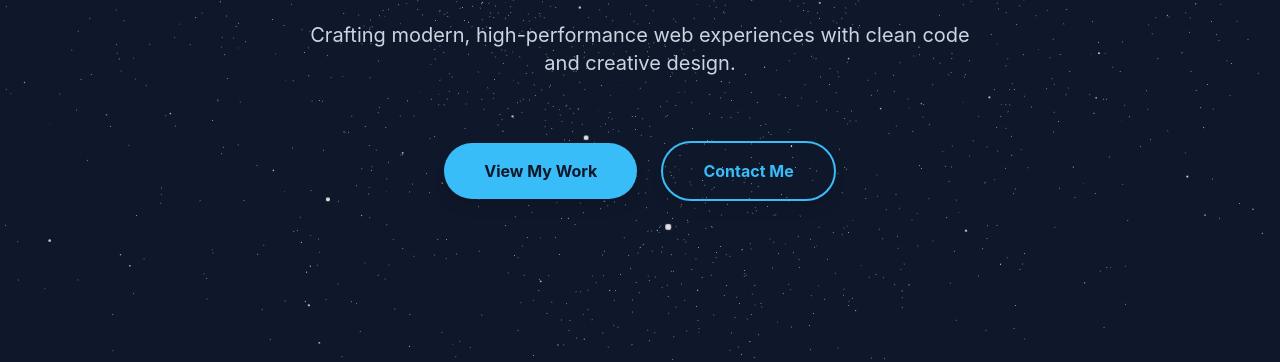
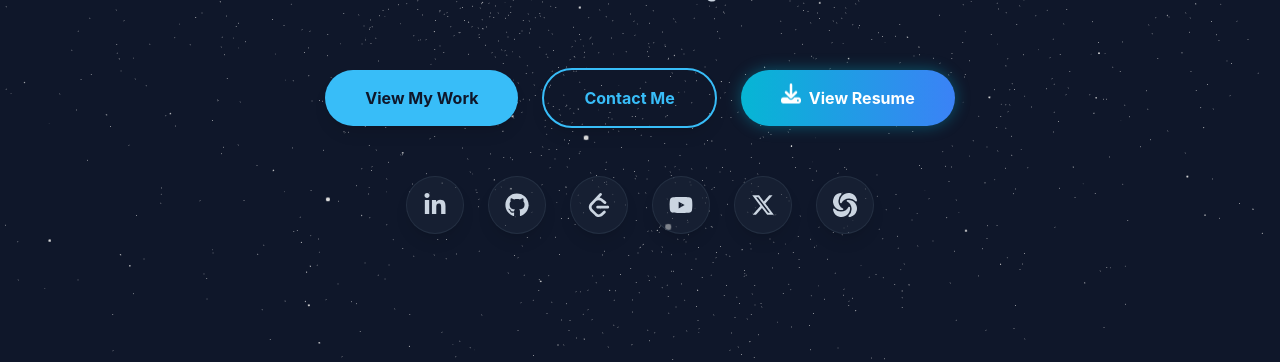
Before and after one commit to Jivan-Patel/Portfolio, a React (Vite) app: page / in a window 1280 px wide. Shown: the part 429-791 px from the top of the page. Built offline with nearby package versions, Linux system fonts and the light colour scheme; no server answers.

Commit message:
Resume and the links of my various platform added into hero section

```diff
--- a/src/components/sections/Hero.jsx
+++ b/src/components/sections/Hero.jsx
@@ -5,6 +5,8 @@ import gsap from "gsap";
 import { useGSAP } from "@gsap/react";
 import { ScrollTrigger } from "gsap/ScrollTrigger";
 import { Link } from "react-scroll";
+import { FaLinkedinIn, FaGithub, FaYoutube, FaXTwitter, FaDownload } from "react-icons/fa6";
+import { SiLeetcode, SiSololearn } from "react-icons/si";
 
 gsap.registerPlugin(ScrollTrigger);
 
@@ -13,6 +15,7 @@ const Hero = () => {
     const contentRef = useRef(null);
     const buttonsRef = useRef(null);
     const blobRef = useRef(null);
+    const socialsRef = useRef(null);
 
     useGSAP(() => {
         // Entrance animations
@@ -102,6 +105,48 @@ const Hero = () => {
                     >
                         Contact Me
                     </Link>
+                    <a
+                        href="https://drive.google.com/file/d/15oqTGJwdIWqwDIfnhjtxeyANAh1j3yvO/view?usp=drive_link"
+                        target="_blank"
+                        className="w-full sm:w-auto flex items-center justify-center gap-2 bg-gradient-to-r from-cyan-500 to-blue-500 text-white font-bold px-10 py-4 rounded-full hover:from-cyan-400 hover:to-blue-400 transition-all shadow-[0_0_15px_rgba(6,182,212,0.4)] hover:shadow-[0_0_25px_rgba(6,182,212,0.8)] cursor-pointer text-center scale-100 hover:-translate-y-1 duration-300"
+                    >
+                        <FaDownload className="text-xl animate-bounce" />
+                        View Resume
+                    </a>
+                </div>
+
+                {/* Social Links */}
+                <div
+                    ref={socialsRef}
+                    className="flex flex-wrap items-center justify-center gap-4 sm:gap-6 mt-12 pb-10"
+                >
+                    {[
+                        { icon: FaLinkedinIn, url: "https://www.linkedin.com/in/patel-jivan", name: "LinkedIn", color: "hover:text-[#0a66c2]" },
+                        { icon: FaGithub, url: "https://github.com/Jivan-Patel", name: "GitHub", color: "hover:text-white" },
+                        { icon: SiLeetcode, url: "https://leetcode.com/u/patel_jivan/", name: "LeetCode", color: "hover:text-[#ffa116]" },
+                        { icon: FaYoutube, url: "https://www.youtube.com/@PatelJivan-07", name: "YouTube", color: "hover:text-[#ff0000]" },
+                        { icon: FaXTwitter, url: "https://x.com/JivanPatel76913", name: "X", color: "hover:text-white" },
+                        { icon: SiSololearn, url: "https://www.sololearn.com/en/profile/35598716", name: "SoloLearn", color: "text-[#1195aa]" },
+                    ].map((item, index) => {
+                        const Icon = item.icon;
+                        return (
+                            <a
+                                key={index}
+                                href={item.url}
+                                target="_blank"
+                                rel="noopener noreferrer"
+                                className={`relative group p-3 sm:p-4 rounded-full bg-slate-800/50 text-slate-300 transition-all duration-300 hover:-translate-y-2 hover:bg-slate-800 hover:${item.color} shadow-lg hover:shadow-[0_0_15px_currentColor] border border-slate-700/50 hover:border-currentColor/50 flex items-center justify-center`}
+                            >
+                                <Icon className="text-xl sm:text-2xl" />
+                                {/* Tooltip */}
+                                <span className="absolute -top-12 left-1/2 -translate-x-1/2 bg-slate-800 text-white text-xs font-semibold py-1.5 px-3 rounded shadow-xl opacity-0 group-hover:opacity-100 transition-opacity duration-300 whitespace-nowrap pointer-events-none border border-slate-700">
+                                    {item.name}
+                                    {/* Tooltip Arrow */}
+                                    <span className="absolute -bottom-1 left-1/2 -translate-x-1/2 w-2 h-2 bg-slate-800 rotate-45 border-b border-r border-slate-700"></span>
+                                </span>
+                            </a>
+                        );
+                    })}
                 </div>
             </div>
         </section>
```
